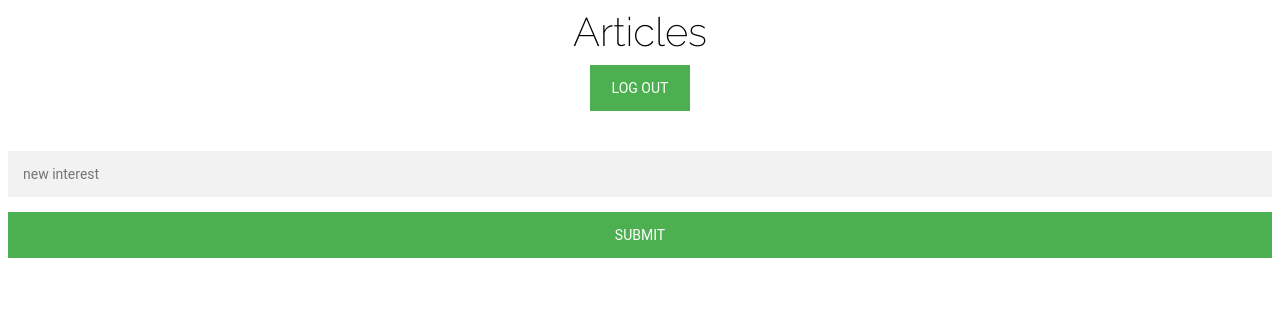
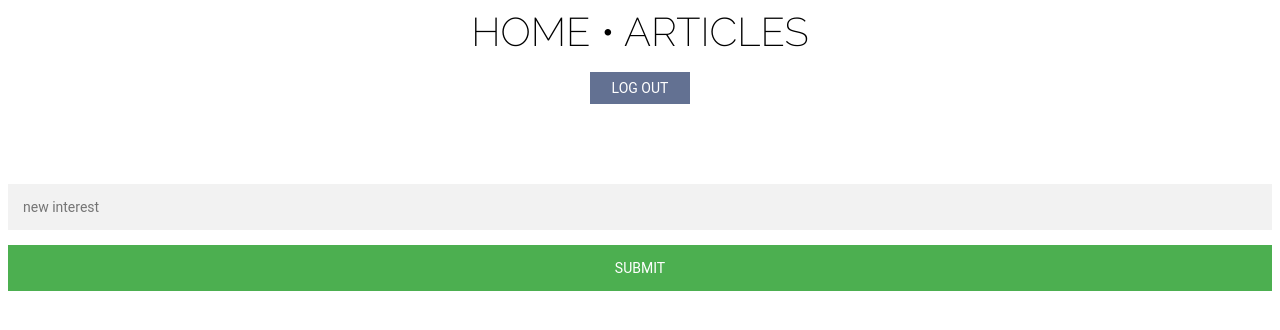
Before and after one commit to Kighway/Engaged-Humanity-React, a React (Create React App) app: page / in a window 1280 px wide. Shown: the top 330 px of the page. Built offline with nearby package versions, Linux system fonts and the light colour scheme; no server answers.

Commit message:
extra styling

```diff
--- a/public/css/style.css
+++ b/public/css/style.css
@@ -1,7 +1,10 @@
 @import url('https://fonts.googleapis.com/css?family=Raleway:200');
 
 .article-container {
-  background-color: #9dafcc;
+  background-color: #ebe8ee;
+  border-radius: 25px;
+  width: 900px;
+  margin: auto;
 }
 
 
@@ -13,7 +16,7 @@
 
 
 .inner-feed-container {
-  background-color: #dcdfe2;
+  background-color: #ffffff;
   font-family: 'Raleway', sans-serif;
 }
 
@@ -35,7 +38,7 @@
   font-family: 'Raleway', sans-serif;
 }
 .stat-container {
-  background-color: #dcdfe2;
+  background-color: #ebe8ee;
   font-family: 'Raleway', sans-serif;
 }
 
@@ -98,10 +101,10 @@ button {
   font-family: "Roboto", sans-serif;
   text-transform: uppercase;
   outline: 0;
-  background: #4CAF50;
+  background: #637192;
   width: 100px;
   border: 0;
-  padding: 15px;
+  padding: 8px;
   color: #FFFFFF;
   font-size: 14px;
   -webkit-transition: all 0.3 ease;
@@ -149,6 +152,7 @@ button {
   padding: 0 20px;
   max-height: 50px;
   border-bottom: 1px solid #ddd;
+  padding-left: 400px;
 }
 .tabs-menu {
   display: table;
--- a/src/components/nav-bar.js
+++ b/src/components/nav-bar.js
@@ -18,9 +18,11 @@ class NavBar extends Component {
     } else {
       return (
         <div className="nav-bar">
-        <a href='/showfeed'> Articles </a>
+        <a href='/'> HOME • </a>
+        <a href='/showfeed'> ARTICLES </a>
         <a href='/showprofile'><CurrentUserDisplay /></a>
         <LogOutButton/>
+        <p></p>
         </div>
       );
     }
```
